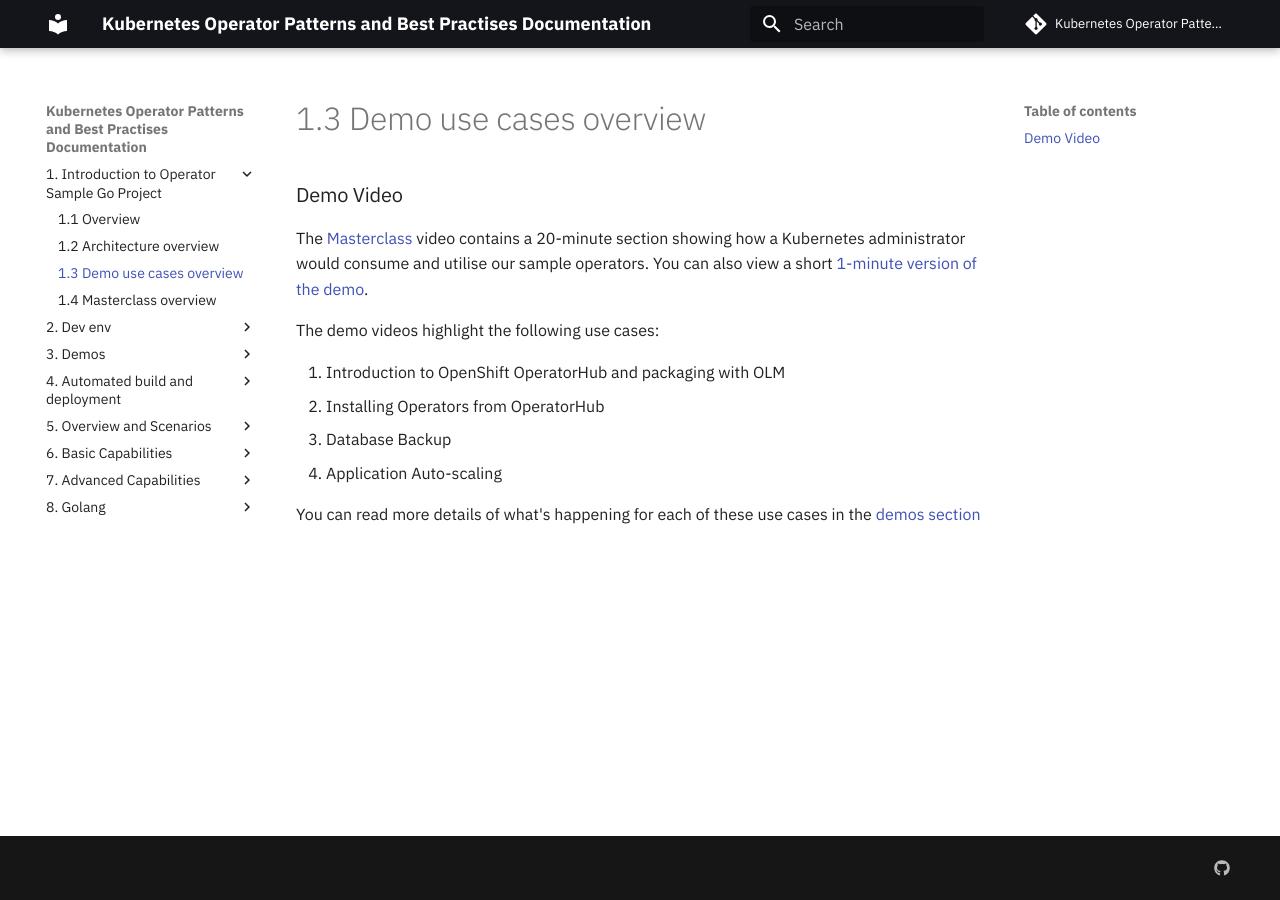
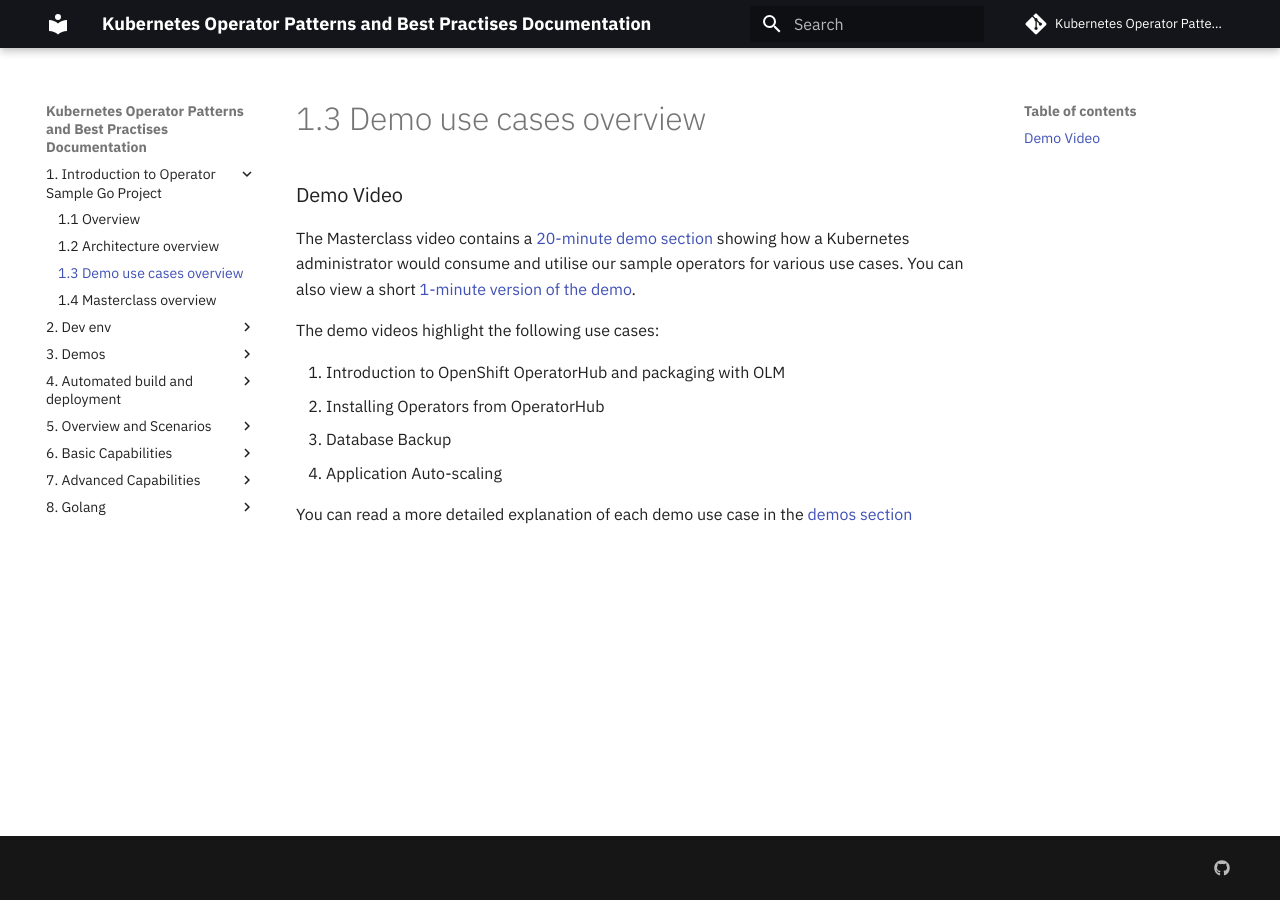
Before and after one commit to IBM/operator-sample-go-documentation, an MkDocs documentation site: the page built from documentation/demo-use-cases.md, in a window 1280 px wide. Built offline with MkDocs 1.6.1 and Material for MkDocs 9.7.7, drawn with Linux system fonts in a browser that asks for light colours; comment, search, counter and statistics services are not loaded.

Commit message:
doc-updates3

```diff
--- a/documentation/demo-use-cases.md
+++ b/documentation/demo-use-cases.md
@@ -2,7 +2,7 @@
 
 ### Demo Video
 
-The [Masterclass](./masterclass.md) video contains a 20-minute section showing how a Kubernetes administrator would consume and utilise our sample operators.  You can also view a short [1-minute version of the demo](https://youtu.be/iblGZ8mmbGo).
+The Masterclass video contains a [20-minute demo section](https://www.youtube.com/watch?v=D6njEyXPieg&t=12m45s) showing how a Kubernetes administrator would consume and utilise our sample operators for various use cases.  You can also view a short [1-minute version of the demo](https://youtu.be/iblGZ8mmbGo).
 
 The demo videos highlight the following use cases:
 
@@ -11,4 +11,4 @@ The demo videos highlight the following use cases:
 3. Database Backup
 4. Application Auto-scaling
 
-You can read more details of what's happening for each of these use cases in the [demos section](./demos-overview.md)
+You can read a more detailed explanation of each demo use case in the [demos section](./demos-overview.md)
```
